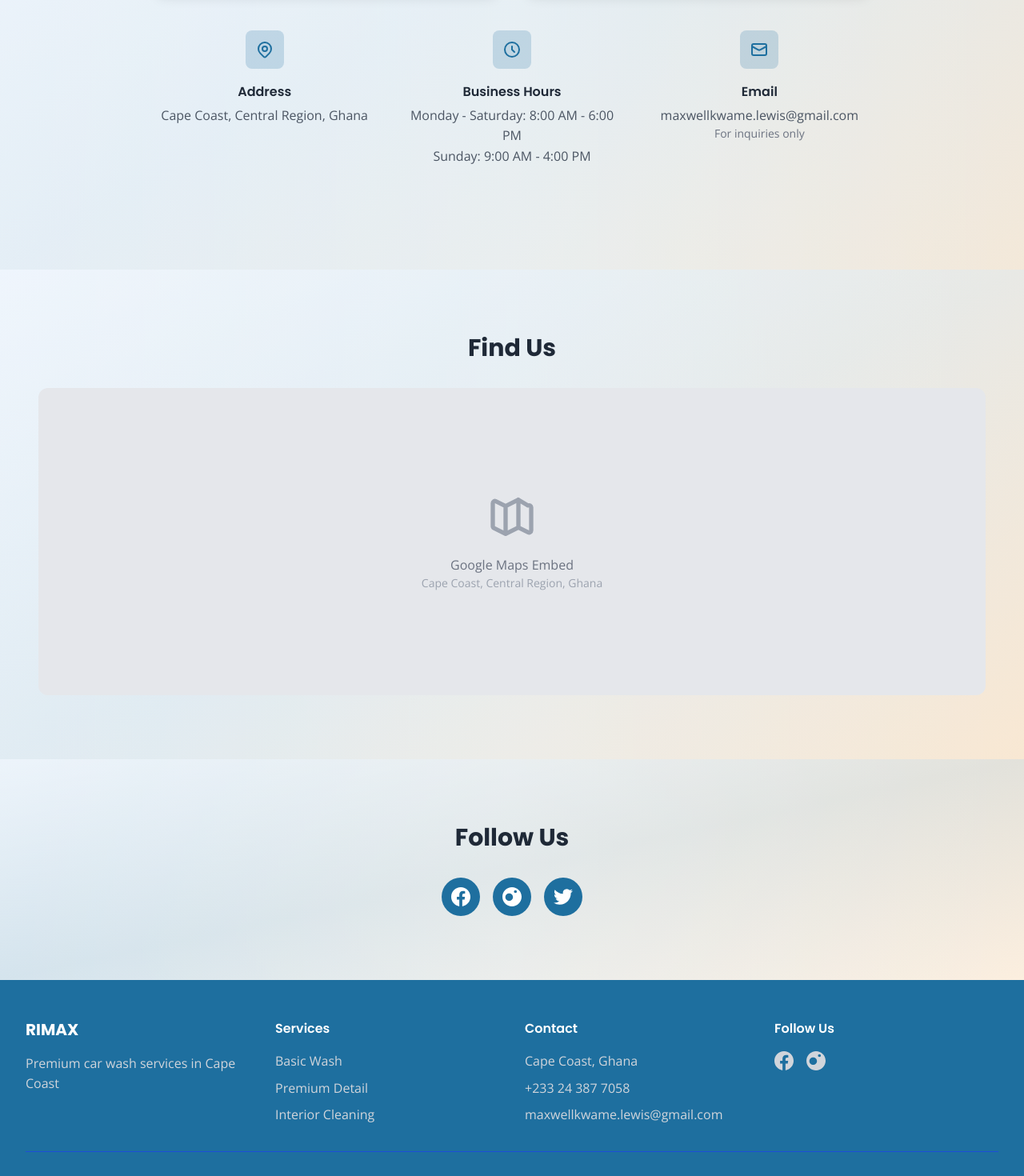
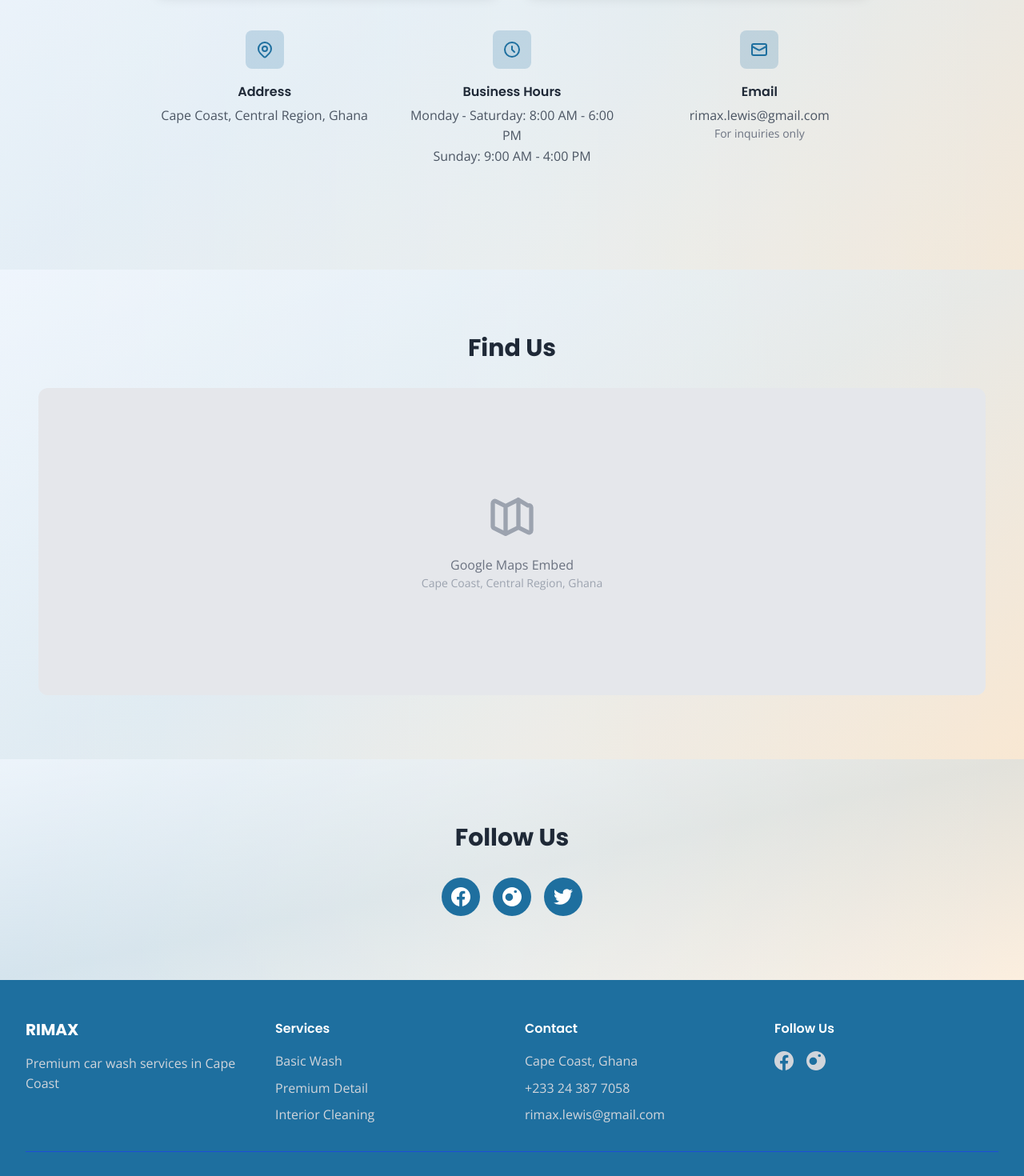
Before and after one commit to kenya194/rimaxdetailing, a React (Create React App) app: page /contact in a window 1280 px wide. Shown: the part 800-2270 px from the top of the page at 80% size. Built offline with nearby package versions, Linux system fonts and the light colour scheme.

Commit message:
updating email

```diff
--- a/src/App.js
+++ b/src/App.js
@@ -99,7 +99,7 @@
               <ul className="space-y-2 text-gray-300">
                 <li>Cape Coast, Ghana</li>
                 <li>+233 24 387 7058</li>
-                <li>maxwellkwame.lewis@gmail.com</li>
+                <li>rimax.lewis@gmail.com</li>
               </ul>
             </div>
             <div>
--- a/src/pages/Contact.js
+++ b/src/pages/Contact.js
@@ -80,7 +80,7 @@
                   </svg>
                 </div>
                 <h3 className="font-semibold text-gray-800 mb-1">Email</h3>
-                <p className="text-gray-600">maxwellkwame.lewis@gmail.com</p>
+                <p className="text-gray-600">rimax.lewis@gmail.com</p>
                 <p className="text-sm text-gray-500">For inquiries only</p>
               </div>
             </div>
```
